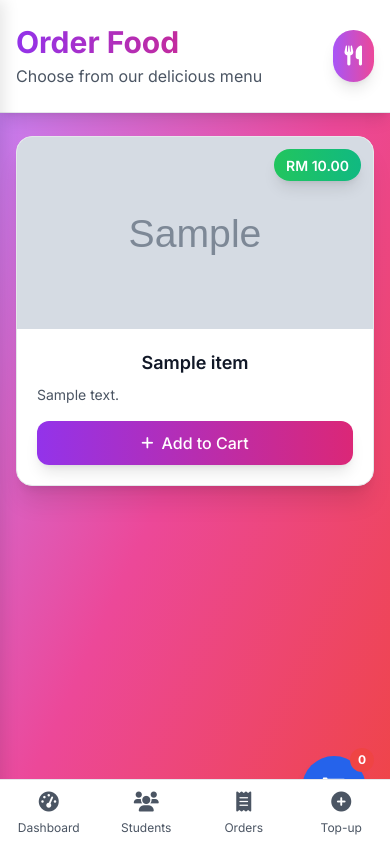
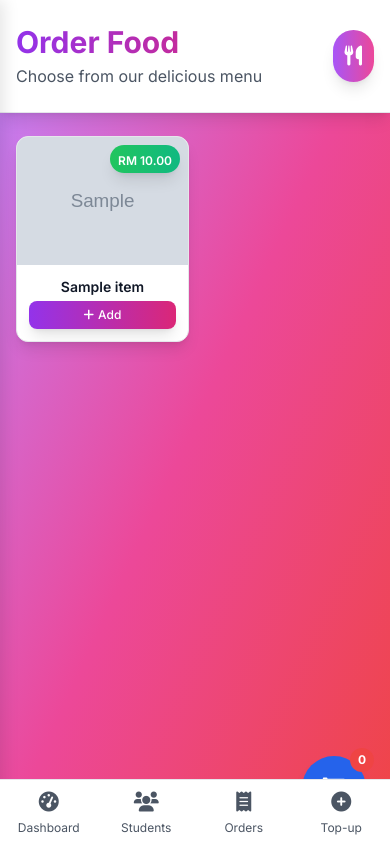
Before and after one commit to Yipalgaming/MyMurid, a Flask app: page /order in a window 390 px wide. Run offline with Flask 3, Linux system fonts and the light colour scheme; a user stored in the database is signed in; tables that the repository leaves empty hold one stand-in row (values such as "Sample post"); grey boxes marked "Sample" are stand-in pictures; some libraries are stand-ins or nearby versions.

Commit message:
Update UI: non-sticky student dashboard header, 2-column mobile menu layout, and fit rewards page to screen

```diff
--- a/templates/order.html
+++ b/templates/order.html
@@ -22,34 +22,34 @@
   <!-- Content Area -->
   <div class="absolute top-28 md:top-24 left-0 right-0 bottom-0 md:bottom-0 overflow-y-auto pb-20 md:pb-0">
     <div class="max-w-7xl mx-auto px-4 sm:px-6 lg:px-8 pt-6 pb-8">
-    <div class="grid grid-cols-1 sm:grid-cols-2 lg:grid-cols-3 xl:grid-cols-4 gap-4 sm:gap-6 pb-24">
+    <div class="grid grid-cols-2 lg:grid-cols-3 xl:grid-cols-4 gap-3 sm:gap-6 pb-24">
       {% for item in items %}
-      <div class="bg-white rounded-2xl shadow-xl hover:shadow-2xl transition-all duration-300 overflow-hidden group border border-gray-200 transform hover:scale-105">
+      <div class="bg-white rounded-xl md:rounded-2xl shadow-lg hover:shadow-2xl transition-all duration-300 overflow-hidden group border border-gray-200 transform hover:scale-105">
         {% if item.image_path %}
           <div class="relative overflow-hidden">
             <img src="{{ url_for('static', filename='images/' + item.image_path) }}"
-                 class="w-full h-48 object-cover group-hover:scale-110 transition-transform duration-300"
+                 class="w-full h-32 sm:h-48 object-cover group-hover:scale-110 transition-transform duration-300"
                  alt="{{ item.name }}">
-            <div class="absolute top-3 right-3 bg-gradient-to-r from-green-500 to-emerald-500 rounded-full px-3 py-1 shadow-lg">
-              <span class="text-white font-semibold text-sm">RM {{ "%.2f"|format(item.price) }}</span>
+            <div class="absolute top-2 right-2 sm:top-3 sm:right-3 bg-gradient-to-r from-green-500 to-emerald-500 rounded-full px-2 py-0.5 sm:px-3 sm:py-1 shadow-lg">
+              <span class="text-white font-semibold text-xs sm:text-sm">RM {{ "%.2f"|format(item.price) }}</span>
             </div>
           </div>
         {% else %}
-          <div class="h-48 bg-gradient-to-br from-purple-100 to-pink-100 flex items-center justify-center">
+          <div class="h-32 sm:h-48 bg-gradient-to-br from-purple-100 to-pink-100 flex items-center justify-center">
             <div class="text-center text-purple-400">
-              <i class="fas fa-image text-3xl mb-2"></i>
-              <p class="text-xs">No image</p>
+              <i class="fas fa-image text-xl sm:text-3xl mb-1 sm:mb-2"></i>
+              <p class="text-xs hidden sm:block">No image</p>
             </div>
           </div>
         {% endif %}
 
-        <div class="p-5">
-          <h3 class="text-lg font-semibold text-gray-900 mb-2">{{ item.name }}</h3>
-          <p class="text-gray-600 text-sm mb-4 line-clamp-2">{{ item.description or 'Delicious food item' }}</p>
+        <div class="p-3 sm:p-5">
+          <h3 class="text-sm sm:text-lg font-semibold text-gray-900 mb-1 sm:mb-2 line-clamp-1 sm:line-clamp-none">{{ item.name }}</h3>
+          <p class="text-gray-600 text-xs sm:text-sm mb-2 sm:mb-4 line-clamp-1 sm:line-clamp-2 hidden sm:block">{{ item.description or 'Delicious food item' }}</p>
 
           <button onclick="addToCart({{ item.id }}, '{{ item.name|e }}', {{ item.price }})"
-                  class="w-full bg-gradient-to-r from-purple-600 to-pink-600 hover:from-purple-700 hover:to-pink-700 text-white py-2.5 px-4 rounded-xl font-medium transition-all duration-300 transform hover:scale-105 shadow-lg hover:shadow-xl flex items-center justify-center">
-            <i class="fas fa-plus mr-2 text-sm"></i>Add to Cart
+                  class="w-full bg-gradient-to-r from-purple-600 to-pink-600 hover:from-purple-700 hover:to-pink-700 text-white py-1.5 sm:py-2.5 px-2 sm:px-4 rounded-lg sm:rounded-xl text-xs sm:text-base font-medium transition-all duration-300 transform hover:scale-105 shadow-lg hover:shadow-xl flex items-center justify-center">
+            <i class="fas fa-plus mr-1 sm:mr-2 text-xs sm:text-sm"></i><span class="hidden sm:inline">Add to Cart</span><span class="sm:hidden">Add</span>
           </button>
         </div>
       </div>
```
Also changed, not shown: templates/dashboard.html (+3 -5 lines), templates/rewards_dashboard.html (+11 -8 lines).
